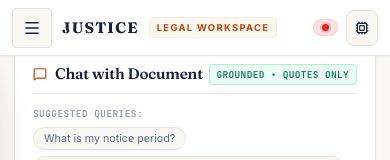
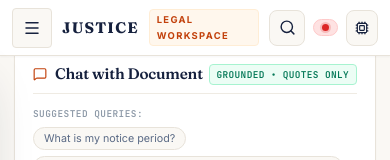
Before and after one commit to akshatsharma7408-arch/justice, a React (Vite) app: page / in a window 390 px wide. Shown: the top 160 px of the page. Built offline with nearby package versions, Linux system fonts and the light colour scheme; no server answers.

Commit message:
Add mobile search button (topbar omni bar is hidden on phones)
Added mobile search button to the header component.

```diff
--- a/src/components/Header.jsx
+++ b/src/components/Header.jsx
@@ -96,6 +96,16 @@ export default function Header({
 
         {/* Right: Backend Health Dot & Quick Traces */}
         <div className="topbar-right">
+          {/* Mobile-only search trigger (center omni bar is hidden on phones) */}
+          <button
+            type="button"
+            className="topbar-mobile-search"
+            onClick={onOpenCommandPalette}
+            aria-label="Open Search and Command Palette"
+          >
+            <Search size={17} />
+          </button>
+
           {/* Backend Health Dot */}
           <div
             className={`backend-health-pill status-${backendHealth.status}`}
```
